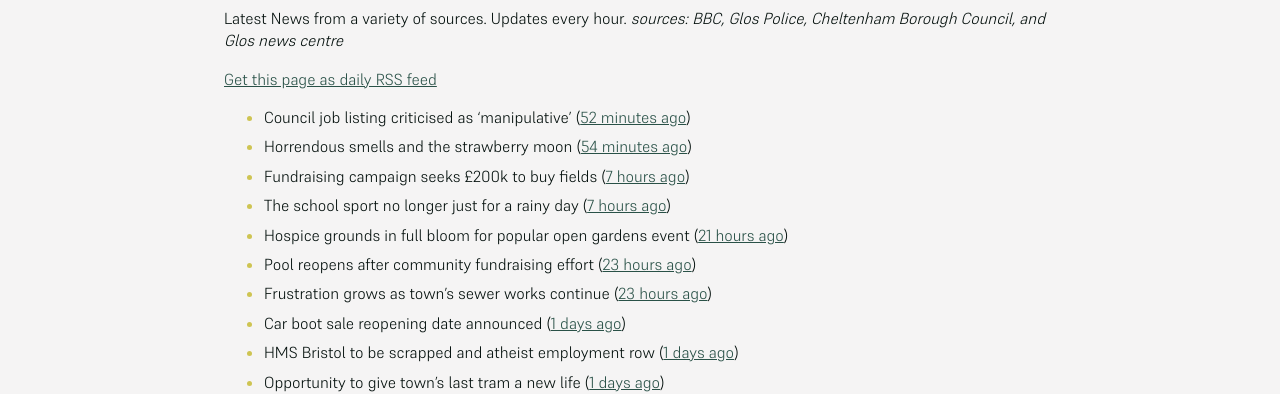
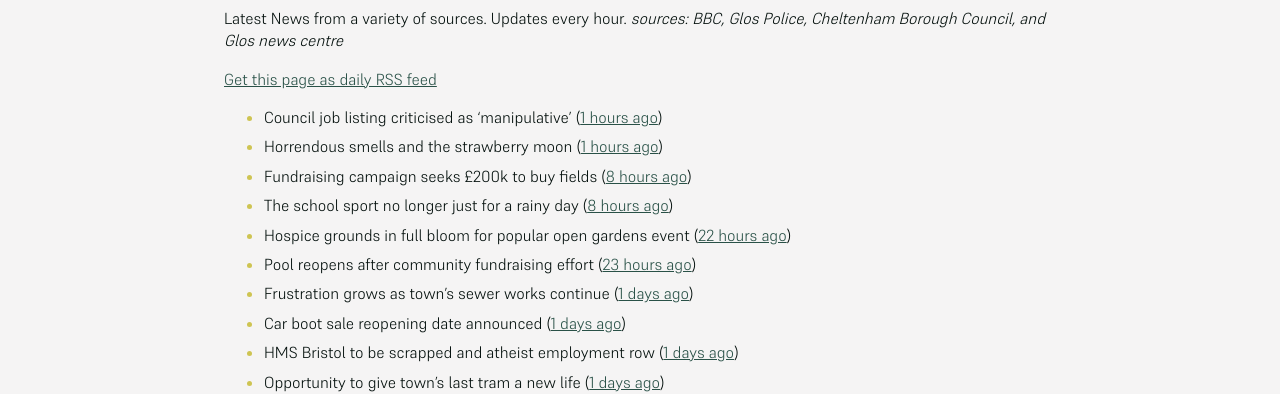
Before and after one commit to mat-0/cheltenham-open-data, a Jekyll site: the page built from _pages/news.md, in a window 1280 px wide and 900 px high. Shown: the part 266-660 px from the top of the window. Built offline with Jekyll 4.4.1, drawn with Linux system fonts in a browser that asks for light colours; some of the changed text lies outside the part shown.

Commit message:
Updated 2025-06-11 13:58:10

```diff
--- a/_pages/news.md
+++ b/_pages/news.md
@@ -12,13 +12,13 @@ _sources: BBC, Glos Police, Cheltenham Borough Council, and Glos news centre_
 [Get this page as daily RSS feed](/daily.rss)
 
 <!-- news_marker starts -->
-- Council job listing criticised as 'manipulative' ([52 minutes ago](https://www.bbc.com/news/articles/c74qk45gxygo))
-- Horrendous smells and the strawberry moon ([54 minutes ago](https://www.bbc.com/news/articles/c2lk8l1ypxko))
-- Fundraising campaign seeks £200k to buy fields ([7 hours ago](https://www.bbc.com/news/articles/c365lx9x187o))
-- The school sport no longer just for a rainy day ([7 hours ago](https://www.bbc.com/news/articles/clygej1emezo))
-- Hospice grounds in full bloom for popular open gardens event ([21 hours ago](https://gloucesternewscentre.co.uk/hospice-grounds-in-full-bloom-for-popular-open-gardens-event/))
+- Council job listing criticised as 'manipulative' ([1 hours ago](https://www.bbc.com/news/articles/c74qk45gxygo))
+- Horrendous smells and the strawberry moon ([1 hours ago](https://www.bbc.com/news/articles/c2lk8l1ypxko))
+- Fundraising campaign seeks £200k to buy fields ([8 hours ago](https://www.bbc.com/news/articles/c365lx9x187o))
+- The school sport no longer just for a rainy day ([8 hours ago](https://www.bbc.com/news/articles/clygej1emezo))
+- Hospice grounds in full bloom for popular open gardens event ([22 hours ago](https://gloucesternewscentre.co.uk/hospice-grounds-in-full-bloom-for-popular-open-gardens-event/))
 - Pool reopens after community fundraising effort ([23 hours ago](https://www.bbc.com/news/articles/cg5vl5zvp69o))
-- Frustration grows as town's sewer works continue ([23 hours ago](https://www.bbc.com/news/articles/c5yq58qpgd7o))
+- Frustration grows as town's sewer works continue ([1 days ago](https://www.bbc.com/news/articles/c5yq58qpgd7o))
 - Car boot sale reopening date announced ([1 days ago](https://www.bbc.com/news/articles/c3v54dgvq6go))
 - HMS Bristol to be scrapped and atheist employment row ([1 days ago](https://www.bbc.com/news/articles/c93lv9zr5ppo))
 - Opportunity to give town's last tram a new life ([1 days ago](https://www.bbc.com/news/articles/c80km7j1131o))
```
Also changed, not shown: other parts of _pages/news.md (+1 -1 lines), _data/flood.json (+4 -4 lines), _pages/fix-my-street.md (+1 -1 lines), index.md (+5 -5 lines).
